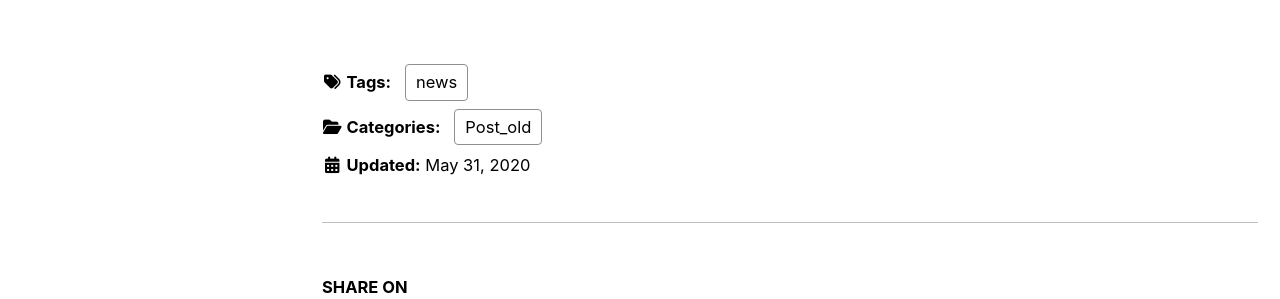
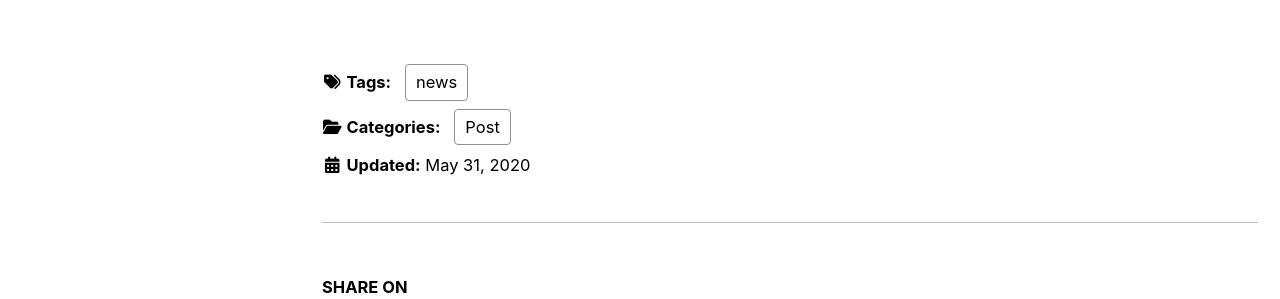
Before and after one commit to warwickclimbing/warwickclimbing.github.io, a Jekyll site: the page built from _posts/2020-05-31-new-website-intro.md, in a window 1280 px wide. Shown: the part 524-823 px from the top of the page. Built offline with Jekyll 4.4.1, drawn with Linux system fonts in a browser that asks for light colours; cached includes are drawn as plain includes; nearby versions of some CDN libraries; comment, search, counter and statistics services are not loaded.

Commit message:
Update 2020-05-31-new-website-intro.md

```diff
--- a/_posts/2020-05-31-new-website-intro.md
+++ b/_posts/2020-05-31-new-website-intro.md
@@ -2,7 +2,7 @@
 title:  "New WCC website for 2020!"
 excerpt: "The committee decided to investigate improving the club website."
 categories:
-  - Post_old
+  - Post
 tags:
   - news
 ---
```
